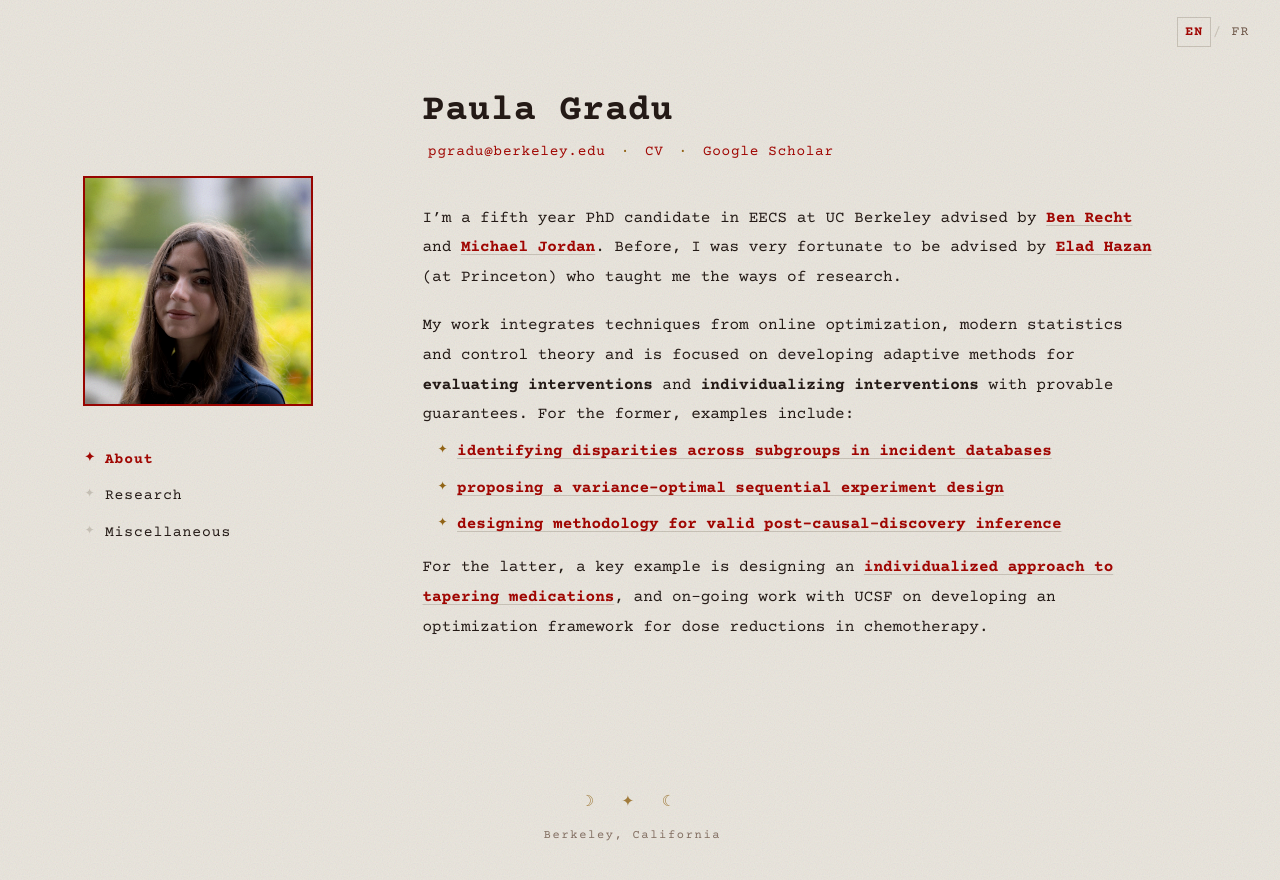
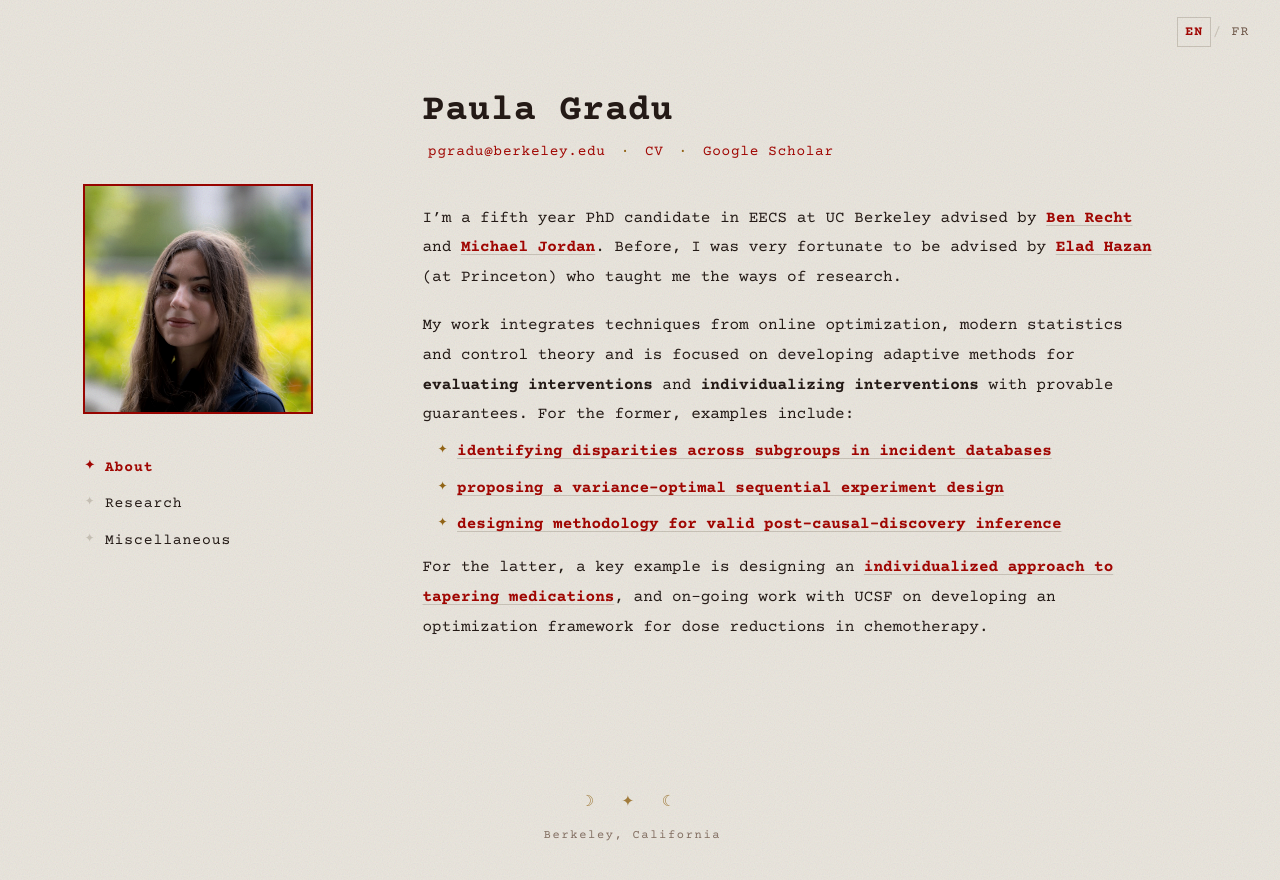
Before and after one commit to paula-gradu/paula-gradu.github.io, a Jekyll site: the page built from index.md, in a window 1280 px wide. Shown: the top 880 px of the page. Built offline with Jekyll 4.4.1, drawn with Linux system fonts in a browser that asks for light colours; our own code applies the rules of GitHub Pages for plain Markdown files.

Commit message:
Rail to 11.5rem
Co-Authored-By: Claude Opus 5 <noreply@anthropic.com>

```diff
--- a/_layouts/default.html
+++ b/_layouts/default.html
@@ -108,7 +108,7 @@
   .rail{
     position:absolute;
     left:0;
-    top:calc(var(--top) + 5.4rem);   /* resolves to 11rem, below the name line */
+    top:calc(var(--top) + 5.9rem);   /* resolves to 11.5rem, below the name line */
     width:230px;
   }
 
```
